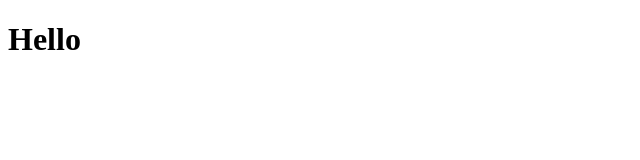
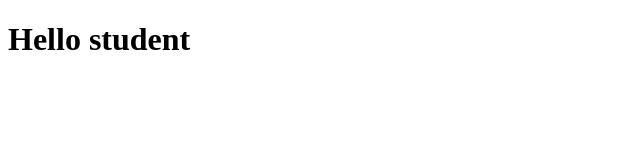
Before and after one commit to kirillkorostiuk/Homework, a plain HTML site: page index.html in a window 1280 px wide. Shown: the whole page, without its empty margins (0-640 px from the left). Drawn offline with Linux system fonts and the light colour scheme.

Commit message:
Create new file

```diff
--- a/index.html
+++ b/index.html
@@ -4,9 +4,9 @@
     <meta charset="UTF-8">
     <meta http-equiv="X-UA-Compatible" content="IE=edge">
     <meta name="viewport" content="width=device-width, initial-scale=1.0">
-    <title>Document</title>
+    <title>Lesson 1</title>
 </head>
 <body>
-    <h1>Hello</h1>
+    <h1>Hello student</h1>
 </body>
 </html>
```
